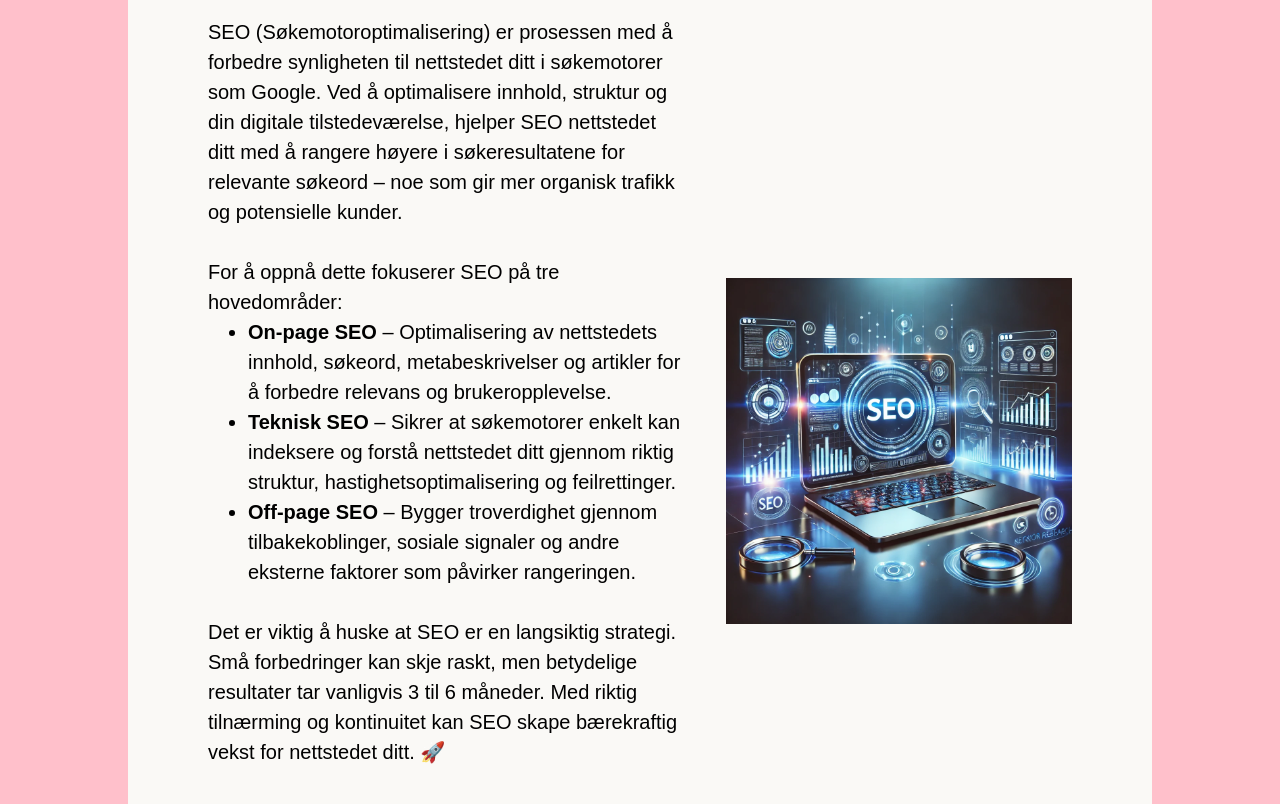
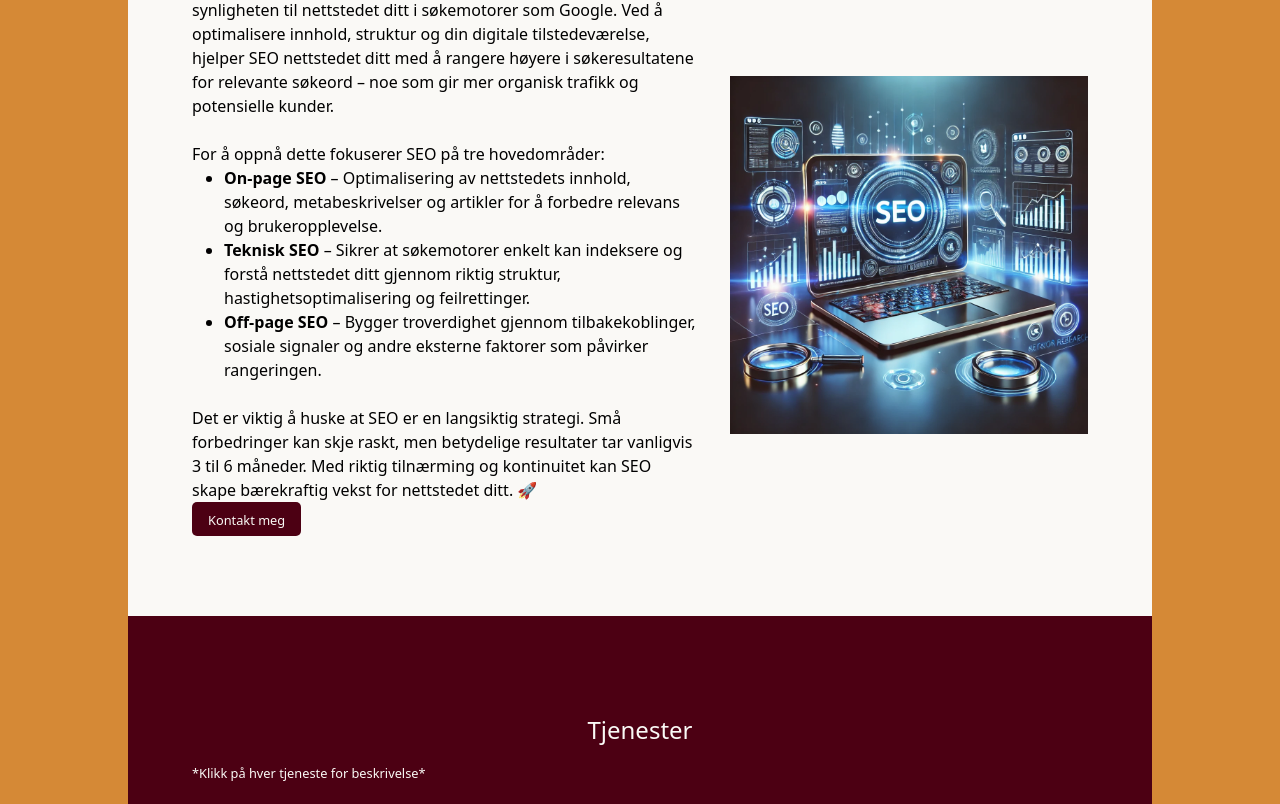
Before and after one commit to evzistara/portfolio, an Eleventy site: page seo-tjenester.html in a window 1280 px wide. Shown: the part 242-1046 px from the top of the page. Built offline with nearby package versions, Linux system fonts and the light colour scheme; Eleventy itself is replaced by a stand-in of ours; files that its build step writes are made by us from their sources.

Commit message:
Add modern-normalize, fix CSS reset

```diff
--- a/_includes/main-en.njk
+++ b/_includes/main-en.njk
@@ -6,6 +6,8 @@
     <title>Evzi Stara Portfolio</title>
     <link rel="stylesheet" href="/css/styles.css">
     <link rel="stylesheet" href="https://cdnjs.cloudflare.com/ajax/libs/font-awesome/4.7.0/css/font-awesome.min.css">
+    <link rel="stylesheet" href="https://cdn.jsdelivr.net/npm/modern-normalize@1.1.0/modern-normalize.min.css">
+
 </head>
 <body>
     <header class="header">
--- a/_includes/main-no.njk
+++ b/_includes/main-no.njk
@@ -6,6 +6,8 @@
     <title>Evzi Stara Portofølje</title>
     <link rel="stylesheet" href="/css/styles.css">
     <link rel="stylesheet" href="https://cdnjs.cloudflare.com/ajax/libs/font-awesome/4.7.0/css/font-awesome.min.css">
+    <link rel="stylesheet" href="https://cdn.jsdelivr.net/npm/modern-normalize@1.1.0/modern-normalize.min.css">
+
 </head>
 <body>
     <header class="header">
--- a/package.json
+++ b/package.json
@@ -20,5 +20,8 @@
   "homepage": "https://github.com/evzistara/portfolio#readme",
   "devDependencies": {
     "@11ty/eleventy": "^3.0.0"
+  },
+  "dependencies": {
+    "modern-normalize": "^3.0.1"
   }
 }
--- a/scss/_main.scss
+++ b/scss/_main.scss
@@ -1,8 +1,12 @@
 @use "base";
+
+
+:root{
+    line-height: 1.5;
+}
 
 html {
     box-sizing: border-box;
-    font-size: 20px;
     scroll-behavior: smooth;
 }
 
@@ -14,11 +18,26 @@ html {
     padding:0;
     margin: 0;
 }
+p, h1, h2, h3, h4, h5, h6 {
+    overflow-wrap: break-word;
+}
+input, button, textarea, select {
+    font: inherit;
+}
+
+img{
+    display: block;
+    max-inline-size: 100%;
+}
+
+p{
+    text-wrap: pretty;
+}
+h1,h2,h3,h4,h5,h6{
+    text-wrap: balance;
+}
 
 body{
-    margin:0;
-    padding: 0;
     font-family: sans-serif;
-    line-height: 1.5;
     background-color: base.$light;
 }
--- a/scss/_responsive.scss
+++ b/scss/_responsive.scss
@@ -43,7 +43,7 @@
 
 @media screen and (min-width: 1280px){
     body{
-        background-color: pink;
+        background-color: #d58936;
     }
     .menu__list{
         width: 80%;
--- a/scss/_section.scss
+++ b/scss/_section.scss
@@ -37,10 +37,9 @@
 
 // INTRODUCTION
 .introduction__image {
-width: 80%;
+    width: 80%;
     border-radius: 50%;
     margin: 0 auto;
-    display: block;
 }
 
 .introduction__socials{
@@ -59,15 +58,13 @@ width: 80%;
 
   //ABOUT ME
 .about-me__image{
-    width: 100%;
-    display: block;
     margin: 1rem auto;
 }
 
 //EXPERIENCE
 
 .experience__image{
-   width: 100px;
+    width: 100px;
   height: fit-content;
 
 }
@@ -105,8 +102,6 @@ margin: 1rem 0;
 }
 
 .project__image{
-    width: 100%;
-    display: block;
     object-fit: cover;
     border-radius: 0.5rem;
 }
@@ -129,7 +124,7 @@ margin: 1rem 0;
 }
 
 //FOOTER
-.footer >.fa-brand{
+.footer >.fa-brands{
     color: base.$light;
 
 }
--- a/seo-tjenester.html
+++ b/seo-tjenester.html
@@ -204,7 +204,7 @@ title: SEO tjenester
 
     <div class="why-me__long">
         <p class="bold">Lang versjon</p>
-        <p>Du kan finne mer informasjon om min erfaring på hjemmesiden eller en detaljert oversikt på <a href="https://www.linkedin.com/in/evzenie-jitka-stara/">LinkedIn</a>,
+        <p>Du kan finne mer informasjon om mine erfaringer på hjemmesiden eller en detaljert oversikt på <a href="https://www.linkedin.com/in/evzenie-jitka-stara/">LinkedIn</a>,
             men her er en kort oppsummering.</p>
         <p>Jeg begynte å jobbe med SEO i 2019 som intern og har siden jobbet både internt i selskaper og i markedsføringsbyråer. Jeg har erfaring som både SEO- og SEM-konsulent og har samarbeidet
                 med bedrifter i alle størrelser og fra forskjellige bransjer. Dette betyr at jeg vet hvordan jeg kan tilpasse strategier etter dine spesifikke behov.</p>
```
Also changed, not shown: css/styles.css, 1 other file.
